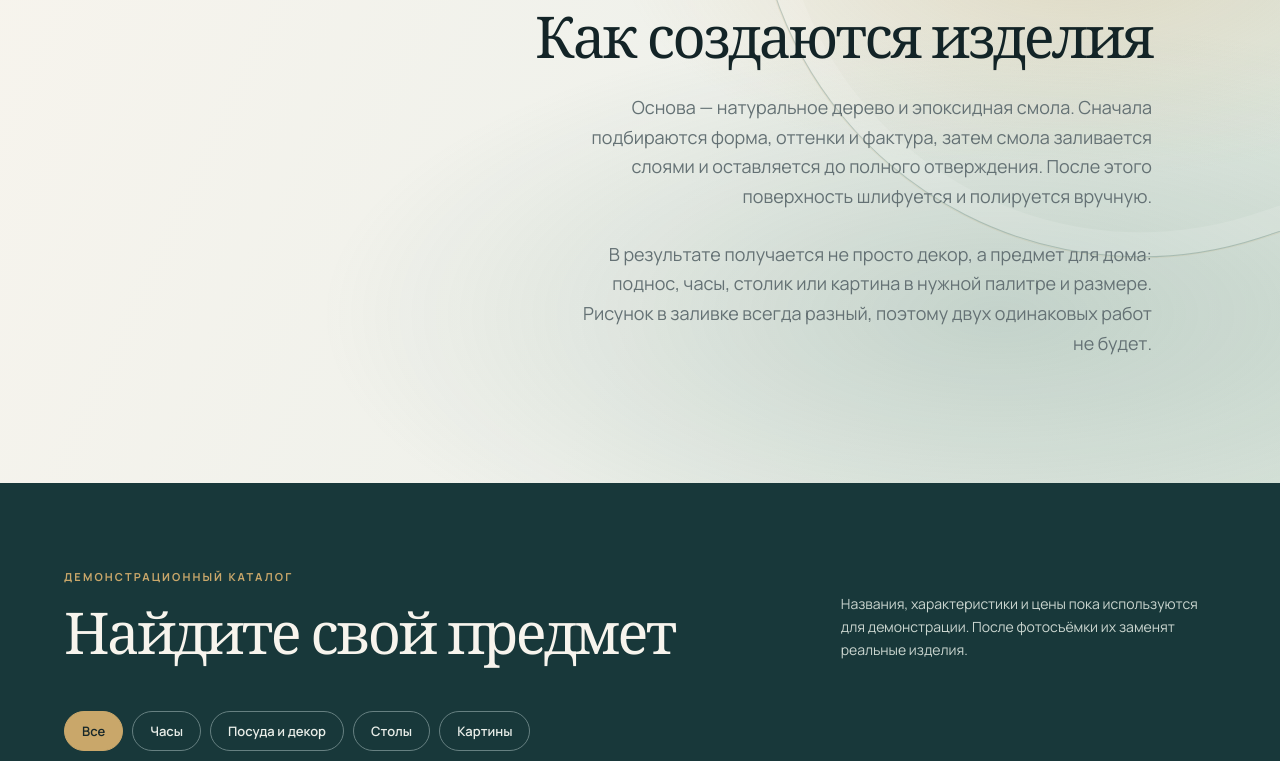
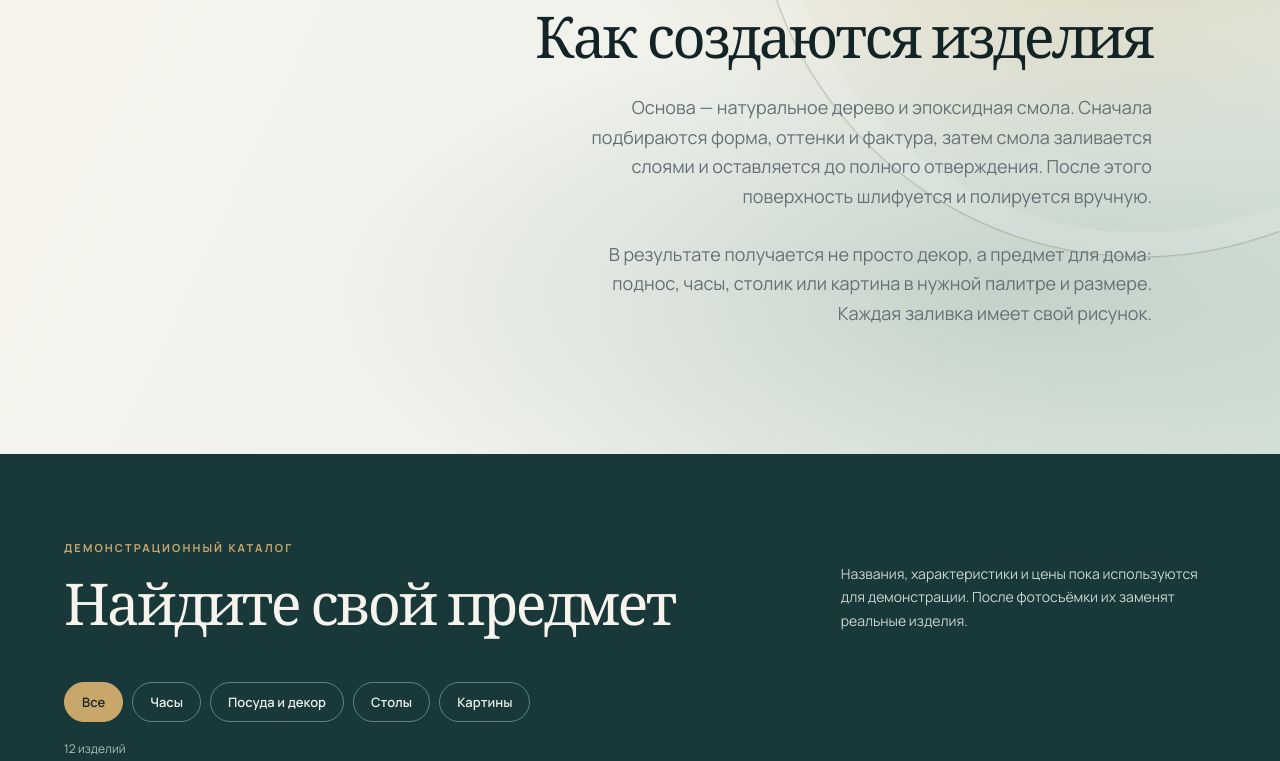
Before and after one commit to Jelydade/ResiNDart, a plain HTML site: page index.html in a window 1280 px wide. Shown: the part 852-1613 px from the top of the page. Drawn offline with nearby package versions, Linux system fonts and the light colour scheme.

Commit message:
content: simplify about closing line

```diff
--- a/index.html
+++ b/index.html
@@ -35,7 +35,7 @@
         <div>
           <h2>Как создаются изделия</h2>
           <p>Основа — натуральное дерево и эпоксидная смола. Сначала подбираются форма, оттенки и фактура, затем смола заливается слоями и оставляется до полного отверждения. После этого поверхность шлифуется и полируется вручную.</p>
-          <p>В результате получается не просто декор, а предмет для дома: поднос, часы, столик или картина в нужной палитре и размере. Рисунок в заливке всегда разный, поэтому двух одинаковых работ не будет.</p>
+          <p>В результате получается не просто декор, а предмет для дома: поднос, часы, столик или картина в нужной палитре и размере. Каждая заливка имеет свой рисунок.</p>
         </div>
       </section>
 
```
